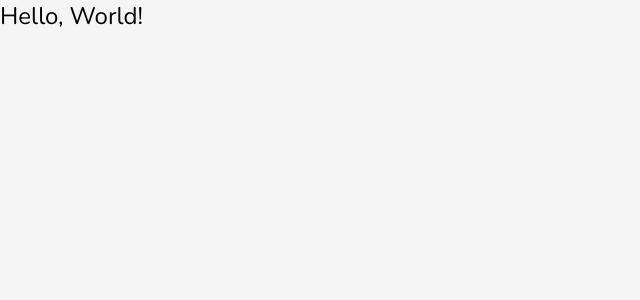
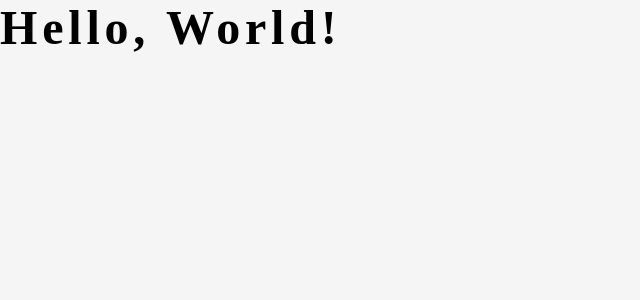
Before and after one commit to JeremiahStrzelczyk/waterfowl-guiding-feather-dusters, a React (Create React App) app in the folder app/client/: page / in a window 1280 px wide. Shown: the top 300 px of the page, without its empty margins (0-640 px from the left). Built offline with nearby package versions, Linux system fonts and the light colour scheme.

Commit message:
Update App.js

```diff
--- a/app/client/src/App.js
+++ b/app/client/src/App.js
@@ -8,7 +8,9 @@ import UnderConstruction from "./components/UnderConstruction";
 
 const App = () => {
   return (
-    <div> Hello, World! </div>
+    <div>
+      <h1> Hello, World! </h1>
+    </div>
     // <Switch>
     //   <Route path="/" element={<Layout />}>
     //     <Route index element={<Home />} />
```
